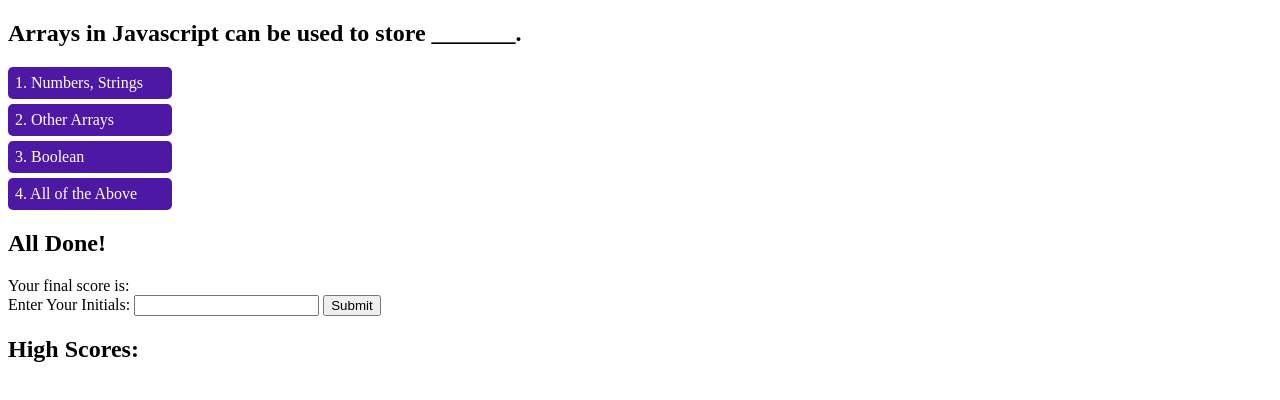
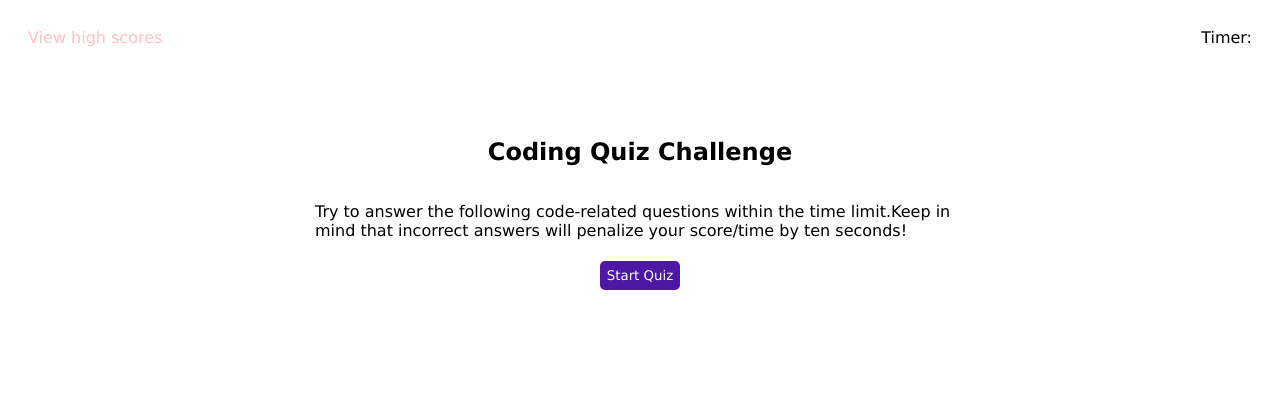
Before and after one commit to marcobjj/code-quiz, a plain HTML site: page index.html in a window 1280 px wide. Drawn offline with Linux system fonts and the light colour scheme.

Commit message:
adds header

```diff
--- a/assets/css/style.css
+++ b/assets/css/style.css
@@ -1,3 +1,22 @@
+* {
+
+    font-family: Verdana, Geneva, sans-serif;
+}
+
+header {
+
+padding: 20px;
+
+height: 70px;
+
+}
+
+section {
+
+    max-width:650px;
+}
+
+
 ul {
     padding: 0;
     list-style-type: none;
@@ -9,7 +28,7 @@ ul li {
     margin-top:5px;
     border-radius: 5px;
     background-color:  rgb(77, 24, 163);
-    max-width: 150px;
+    max-width: 200px;
     color: #fff;
     cursor: pointer;
     position:relative;
@@ -32,15 +51,58 @@ ul li:hover:after {
     opacity: 0.5;
     }
 
+.content {
+
+
+display: flex;
+align-items: center;
+justify-content: center;
+flex-direction: column;
+
+
+}
+
 .score {
 
     padding:4px;
     margin-top:3px;
     border-radius: 0px;
     background-color: rgb(169, 168, 255);
-    max-width: 250px;
+    max-width: 350px;
     color: #fff;
     cursor: default;
     position:relative;
 
 }
+
+
+.btn {
+
+    padding:7px;
+    margin-top:5px;
+    border-radius: 5px;
+    border: 0px;
+    background-color:  rgb(77, 24, 163);
+    color: #fff;
+    cursor: pointer;
+}
+
+#intro {
+
+    display: flex;
+    align-items: center;
+    justify-content: center;
+    flex-direction: column;
+
+}
+
+#view-scores{
+
+float:left;
+color: pink;
+}
+
+#time-display{
+
+    float:right;
+}
--- a/assets/js/script.js
+++ b/assets/js/script.js
@@ -4,6 +4,11 @@ var quizResult = document.querySelector("#result");
 var finalScore = document.querySelector("#final-score");
 var submitScore = document.querySelector("#submit-score");
 var userScore = document.querySelector("#user-scores");
+var timeDisplay = document.querySelector("#time-display");
+var viewHighScores = document.querySelector("#view-scores");
+var startBtn = document.querySelector("#start-button");
+
+
 
 
 var questionObject1 = {};
@@ -36,8 +41,8 @@ var quizArray = [questionObject1, questionObject2, questionObject3,questionObjec
 
 var currentQuestion = 0;
 var correctAnswer = 0;
+var totalTime = 0;
 var totalScore = 0;
-var totalTime = 0;
 
 var timeCount ;
 
@@ -50,13 +55,15 @@ reset();
 addQuestion();
 clearTimeAndScore();
 
+changeSlide("quiz");
+
 }
 
 var clearTimeAndScore = function ()
 {
 
-    totalScore = 0;
-    totalTime = 35000;
+
+    totalTime = 75000;
     timeCount = setInterval(intervalHandler,1000);
 
 }
@@ -113,10 +120,20 @@ var clickHandler = function (event) {
 
 }
 
+var viewHighScoreHandler = function (event)
+{
+
+changeSlide("high-scores");
+fetchScores();
+
+}
+
 var intervalHandler = function ()
 {
 
     totalTime <= 0 ? endQuiz() : totalTime -= 1000;
+
+    timeDisplay.textContent = "Time: "+totalTime/1000;
 
 }
 
@@ -138,6 +155,49 @@ var userScore = {
 
 localStorage.setItem(id, JSON.stringify(userScore));
 
+changeSlide("high-scores");
+fetchScores();
+
+}
+
+
+var changeSlide = function(slide)
+{
+    var quizSlide = document.querySelector("#quiz");
+    var scoreSlide = document.querySelector("#scores");
+    var highScoresSlide = document.querySelector("#high-scores");
+    var introSlide = document.querySelector("#intro");
+
+    quizSlide.style.display = "none";
+    scoreSlide.style.display = "none";
+    highScoresSlide.style.display = "none";
+    introSlide.style.display = "none";
+
+    if(totalTime > 0)
+    {
+
+        slide = "quiz";
+    }
+
+
+    switch (slide) {
+        case "quiz":
+            quizSlide.style.display = "inline";
+            break;
+        case "scores":
+            scoreSlide.style.display = "inline";
+            break;
+        case "high-scores":
+            highScoresSlide.style.display = "inline";
+            break;
+        case "intro":
+            introSlide.style.display = "flex";
+            break;
+
+
+    }
+
+
 }
 
 var validateAnswer = function (id) {
@@ -151,7 +211,7 @@ nextQuestion();
 
 var correct = function ()
 {
-  totalScore += 20;
+
   giveFeedback("Correct!");
 
 }
@@ -208,11 +268,17 @@ var printScores = function (scoresArray){
 
         userScore.appendChild(li);
 
-
-       // console.log(scoresArray[i].name +" - "+scoresArray[i].score);
     }
 
 
+}
+
+var clearScores = function ()
+{
+
+
+    localStorage.clear();
+    changeSlide("intro");
 }
 
 var nextQuestion = function (){
@@ -231,8 +297,13 @@ var nextQuestion = function (){
 
 var endQuiz = function (){
 
+totalScore = totalTime/1000;
+totalTime = 0;
+
 finalScore.textContent = "Your final score is: "+totalScore;
+
 clearInterval(timeCount);
+changeSlide("scores");
 
 }
 
@@ -243,14 +314,15 @@ function getStorage() {
         keys = Object.keys(localStorage),
         i = keys.length;
 
-  //  while ( i-- ) {
-  //      values.push( localStorage.getItem(keys[i]) );
-  //  }
+
 
    return i
 }
 
-startQuiz();
 
-quizList.addEventListener('click', clickHandler)
-submitScore.addEventListener('click', submitScoreHandler)
+changeSlide("intro");
+
+startBtn.addEventListener('click', startQuiz)
+quizList.addEventListener('click', clickHandler);
+submitScore.addEventListener('click', submitScoreHandler);
+viewHighScores.addEventListener('click', viewHighScoreHandler);
--- a/index.html
+++ b/index.html
@@ -11,7 +11,18 @@
 
 <body>
 
-    <section class="quiz">
+    <header>
+    <div id="view-scores">
+
+        View high scores
+    </div>
+    <div id="time-display">Timer:</div>
+
+    </header>
+
+    <div class="content">
+
+    <section id="quiz">
 
 
         <div id="question">
@@ -47,7 +58,7 @@
 
 
     </section>
-    <section class="scores">
+    <section id="scores">
         <h1>All Done!</h1>
         <div id="final-score">
             Your final score is:
@@ -56,7 +67,7 @@
         <form>
             <label for="initials">Enter Your Initials:</label>
             <input name="initials" id="initials"/>
-            <input type="submit" value="Submit" id="submit-score">
+            <input type="submit" value="Submit" id="submit-score" class="btn">
 
 
         </form>
@@ -68,10 +79,26 @@
 
 
         </ul>
+        <div >
+            <button class="btn" onclick="clearScores()">Clear High Scores</button>
+
+            <button class="btn" onclick="changeSlide('intro')">Go Back</button>
+
+        </div>
 
 
 
     </section>
+    <section id="intro">
+        <h1>
+            Coding Quiz Challenge
+        </h1>
+        <p>Try to answer the following code-related questions within the time limit.Keep in mind that incorrect answers will penalize your score/time by ten seconds!</p>
+
+        <input type="submit" value="Start Quiz" class="btn" id="start-button">
+
+    </section>
+    </div>
 
 
     <script src="./assets/js/script.js"></script>
```
